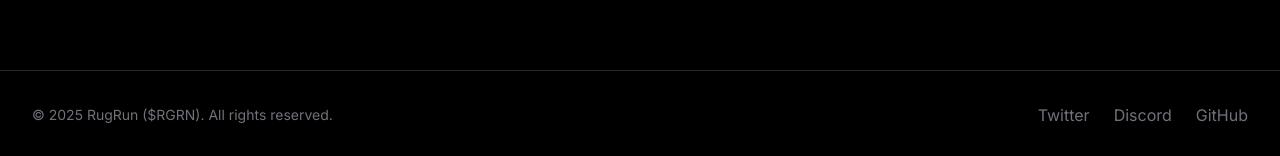
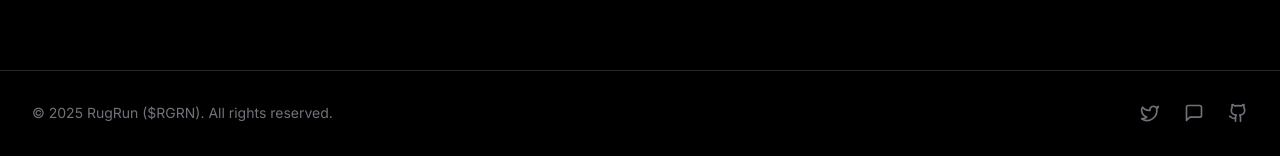
Before and after one commit to ArsCodeAmatoria/rugrun, a Next.js app in the folder apps/web/: page / in a window 1280 px wide. Shown: the part 1922-2078 px from the top of the page. Built offline with nearby package versions, Linux system fonts and the light colour scheme.

Commit message:
Create reusable Footer component with Lucide icons for social links

```diff
--- a/apps/web/app/hunt/page.tsx
+++ b/apps/web/app/hunt/page.tsx
@@ -9,6 +9,7 @@ import Navbar from "@/components/Navbar"
 import WalletCard from "@/components/WalletCard"
 import { wallets, attemptHistory } from "@/utils/mockWallets"
 import { truncateAddress } from "@/lib/utils"
+import Footer from "@/components/Footer"
 
 export default function HuntPage() {
   const [attempts, setAttempts] = useState(attemptHistory)
@@ -154,6 +155,8 @@ export default function HuntPage() {
           </div>
         </div>
       </main>
+
+      <Footer />
     </div>
   )
 }
--- a/apps/web/app/leaderboard/page.tsx
+++ b/apps/web/app/leaderboard/page.tsx
@@ -7,6 +7,7 @@ import { Card, CardContent, CardHeader, CardTitle } from "@/components/ui/card"
 import Navbar from "@/components/Navbar"
 import { leaderboard } from "@/utils/mockWallets"
 import { truncateAddress } from "@/lib/utils"
+import Footer from "@/components/Footer"
 
 export default function LeaderboardPage() {
   const [sortBy, setSortBy] = useState<'attempts' | 'lastAttempt'>('attempts')
@@ -169,6 +170,8 @@ export default function LeaderboardPage() {
           </div>
         </div>
       </main>
+
+      <Footer />
     </div>
   )
 }
--- a/apps/web/app/page.tsx
+++ b/apps/web/app/page.tsx
@@ -3,9 +3,10 @@
 import { useState, useEffect } from "react"
 import Link from "next/link"
 import { motion } from "framer-motion"
-import { Shield, Code, Database, Zap, ArrowRight } from "lucide-react"
+import { Shield, Code, Database, Zap, ArrowRight, Twitter, Github, MessageSquare } from "lucide-react"
 import { Button } from "@/components/ui/button"
 import Navbar from "@/components/Navbar"
+import Footer from "@/components/Footer"
 import { haskellBenefits, whyHaskellForContracts } from "@/utils/haskellBenefits"
 
 export default function LandingPage() {
@@ -181,25 +182,7 @@ export default function LandingPage() {
         </section>
       </main>
 
-      {/* Footer */}
-      <footer className="border-t border-zinc-800 py-8">
-        <div className="max-w-7xl mx-auto px-4 sm:px-6 lg:px-8 flex flex-col md:flex-row justify-between items-center">
-          <p className="text-zinc-500 text-sm">
-            &copy; {new Date().getFullYear()} RugRun ($RGRN). All rights reserved.
-          </p>
-          <div className="flex space-x-6 mt-4 md:mt-0">
-            <a href="#" className="text-zinc-500 hover:text-primary">
-              Twitter
-            </a>
-            <a href="#" className="text-zinc-500 hover:text-primary">
-              Discord
-            </a>
-            <a href="#" className="text-zinc-500 hover:text-primary">
-              GitHub
-            </a>
-          </div>
-        </div>
-      </footer>
+      <Footer />
     </div>
   )
 }
--- a/apps/web/app/rugslayer/page.tsx
+++ b/apps/web/app/rugslayer/page.tsx
@@ -9,6 +9,7 @@ import { Button } from "@/components/ui/button"
 import { GlowCard, CardContent, CardHeader, CardTitle } from "@/components/ui/card"
 import Navbar from "@/components/Navbar"
 import { truncateAddress } from "@/lib/utils"
+import Footer from "@/components/Footer"
 
 // Sample winner address - in a real app this would come from contract state
 const WINNER_ADDRESS = "addr1qx8z0j76x5ylc6xh3dk4r5m82f8xtslzfs9slnefyg0fjdnvjdz48zg42xk4hmayuuhqynasjvq8h3qcxwxleh6e95rsagfjwx"
@@ -143,6 +144,8 @@ export default function RugSlayerPage() {
           </motion.div>
         </div>
       </main>
+
+      <Footer />
     </div>
   )
 }
--- /dev/null
+++ b/apps/web/components/Footer.tsx
@@ -0,0 +1,28 @@
+import Link from "next/link";
+import { Twitter, Github, MessageSquare } from "lucide-react";
+
+export default function Footer() {
+  return (
+    <footer className="border-t border-zinc-800 py-8">
+      <div className="max-w-7xl mx-auto px-4 sm:px-6 lg:px-8 flex flex-col md:flex-row justify-between items-center">
+        <p className="text-zinc-500 text-sm">
+          &copy; {new Date().getFullYear()} RugRun ($RGRN). All rights reserved.
+        </p>
+        <div className="flex space-x-6 mt-4 md:mt-0">
+          <a href="#" className="text-zinc-500 hover:text-primary transition-colors">
+            <Twitter size={20} />
+            <span className="sr-only">Twitter</span>
+          </a>
+          <a href="#" className="text-zinc-500 hover:text-primary transition-colors">
+            <MessageSquare size={20} />
+            <span className="sr-only">Discord</span>
+          </a>
+          <a href="#" className="text-zinc-500 hover:text-primary transition-colors">
+            <Github size={20} />
+            <span className="sr-only">GitHub</span>
+          </a>
+        </div>
+      </div>
+    </footer>
+  );
+}
```
